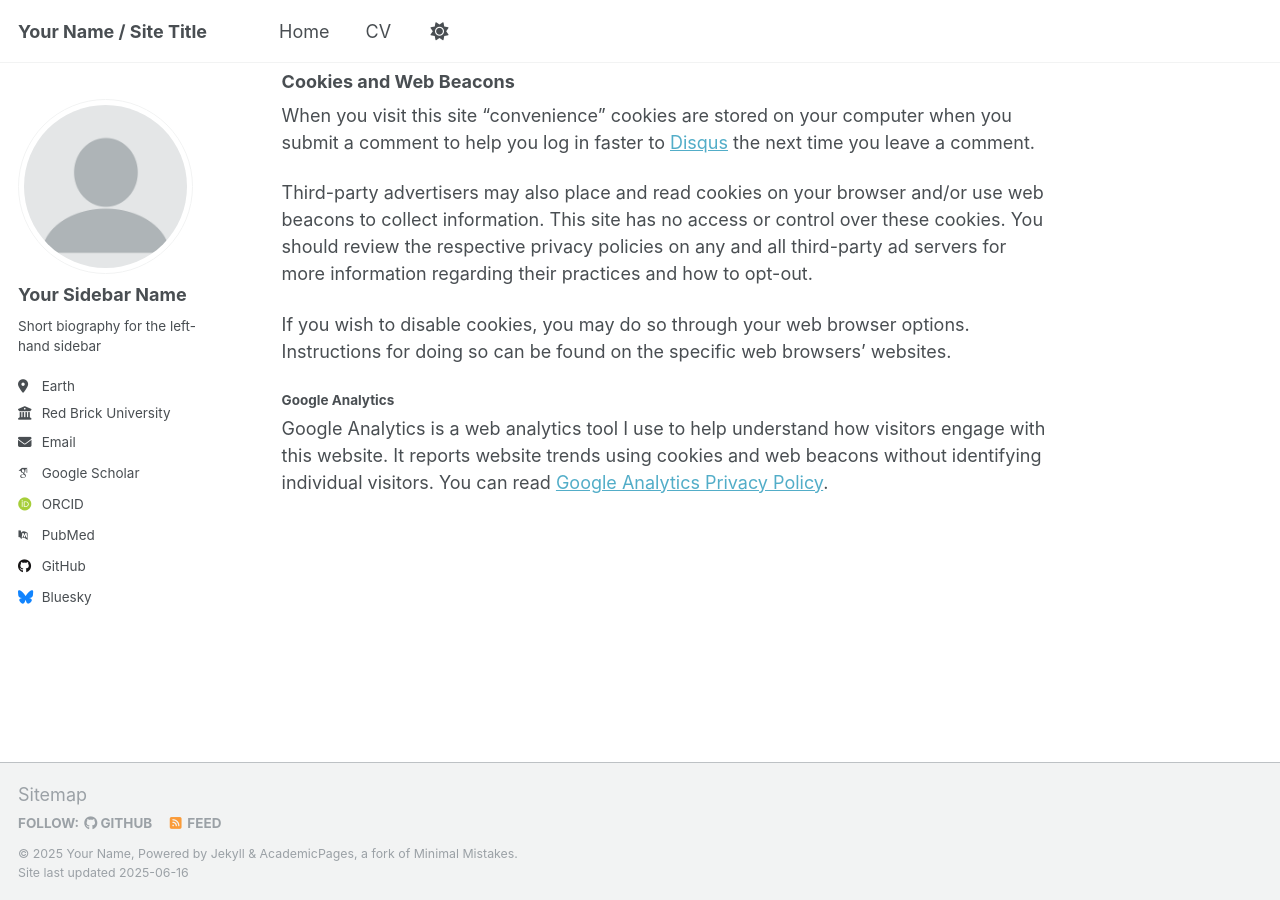
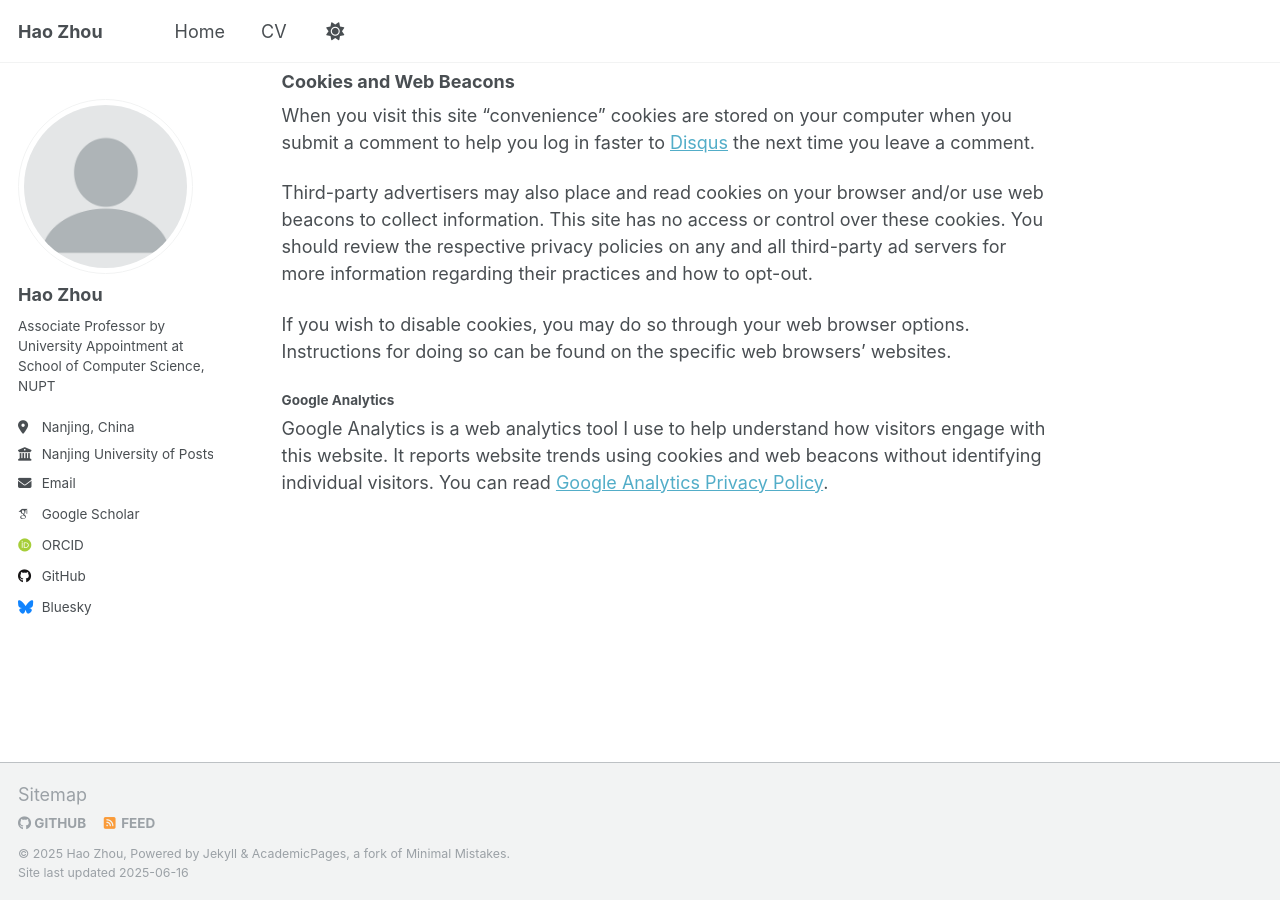
Before and after one commit to haozhou12/haozhou12.github.io, a Jekyll site: the page built from _pages/terms.md, in a window 1280 px wide and 900 px high, scrolled down 810 px. Built offline with Jekyll 4.4.1, drawn with Linux system fonts in a browser that asks for light colours; some web fonts are replaced.

Commit message:
Update _config.yml

```diff
--- a/_config.yml
+++ b/_config.yml
@@ -7,40 +7,25 @@
 # server process.
 
 # Basic Site Settings
-locale                   : "en-US"
-site_theme               : "default"
-title                    : "Your Name / Site Title"
-title_separator          : "-"
-name                     : &name "Your Name"
-description              : &description "personal description"
-url                      : https://academicpages.github.io # the base hostname & protocol for your site e.g. "https://[your GitHub username].github.io" or if you already have some other page hosted on Github then use "https://[your GitHub username].github.io/[Your Repo Name]"
-baseurl                  : "" # the subpath of your site, e.g. "/blog"
-repository               : "academicpages/academicpages.github.io"
+title: "Hao Zhou"
+name: &name "Hao Zhou"
+description: &description "AI Security, Privacy Protection, Federated Learning"
+url: https://haozhou12.github.io  # 你自己主页的实际GitHub Pages地址
+baseurl: ""  # 空即可
 
 # Site Author - The following control what appear as part of the author content on the side bar.
 #               If a field is blank the icon and link will not appear, otherwise it will be shown.
 #               Additional customization can be done by editing /_includes/author-profile.html
 author:
-  # Biographic information
-  avatar           : "profile.png"
-  name             : "Your Sidebar Name"
-  pronouns         : # example: "she/her"
-  bio              : "Short biography for the left-hand sidebar"
-  location         : "Earth"
-  employer         : "Red Brick University"
-  uri              : # URL
-  email            : "none@example.org"
-
-  # Academic websites
-  academia         : # URL
-  arxiv            : # URL - Update with the correct link to your profile
-  googlescholar    : "https://scholar.google.com/citations?user=PS_CX0AAAAAJ"
-  impactstory      : # URL
-  orcid            : "http://orcid.org/yourorcidurl"
-  semantic         : # URL
-  pubmed           : "https://www.ncbi.nlm.nih.gov/pubmed/?term=john+snow"
-  researchgate     : # URL
-  scopus           : # URL
+  avatar: "profile.png"  # 头像文件名，你可以放在 images 目录里
+  name: "Hao Zhou"
+  bio: "Associate Professor by University Appointment at School of Computer Science, NUPT"
+  location: "Nanjing, China"
+  employer: "Nanjing University of Posts and Telecommunications"
+  email: "haozhou@njupt.edu.cn"
+  googlescholar: "https://scholar.google.com/citations?user=797U1xQAAAAJ"  # 你可以填上自己的Google Scholar ID
+  orcid: "http://orcid.org/0000-0002-9040-8100"  # 如果有的话
+  github: "haozhou12"  # 你的GitHub用户名
 
   # Repositories and software development
   bitbucket        : # Username - Update with your username on the site
```
